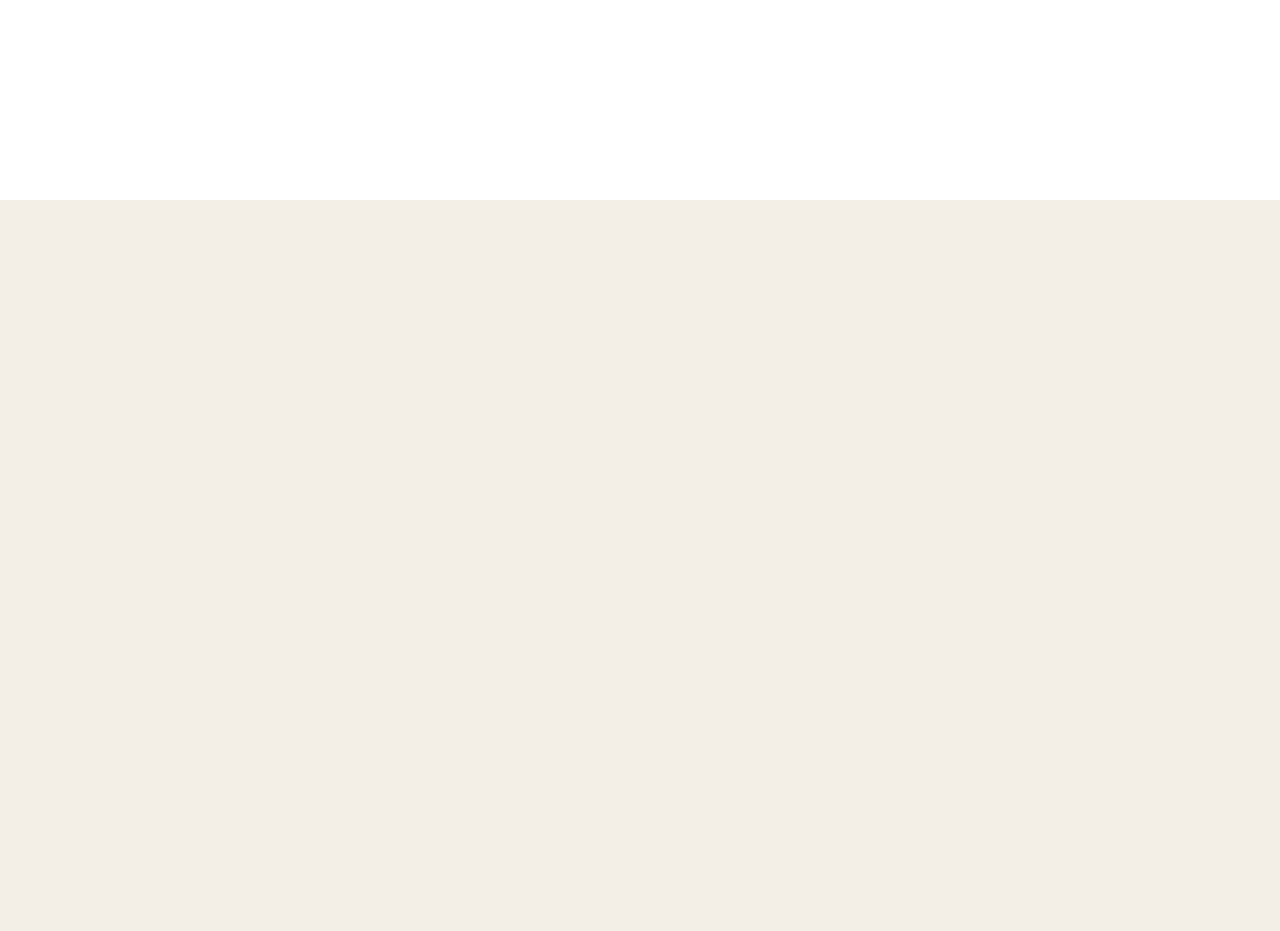
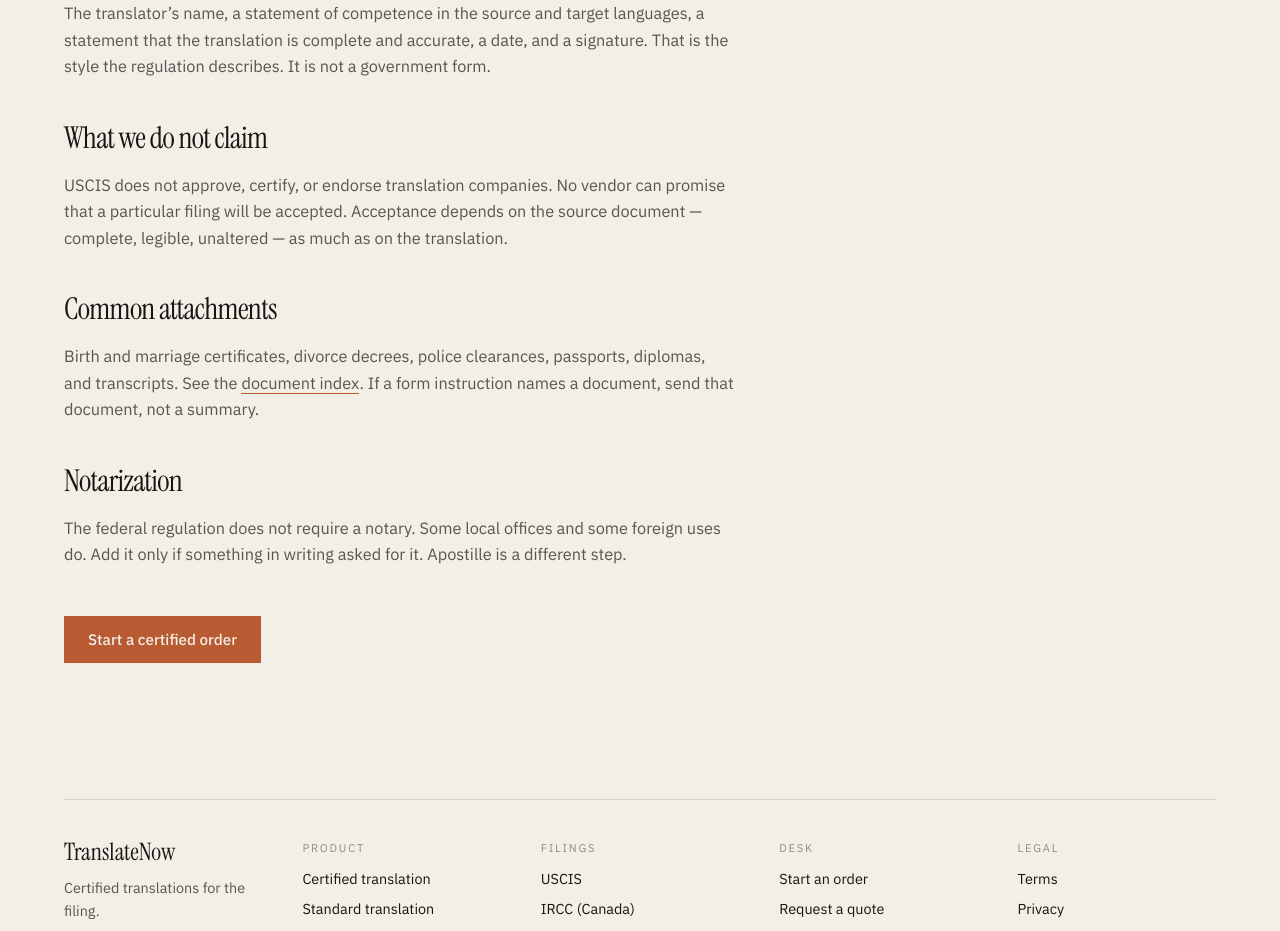
Before and after one commit to pearsonownz1/translatenow-web, a Next.js app: page /uscis in a window 1280 px wide. Before the commit this address had no page. Shown: the part 600-1531 px from the top of the page. Before the commit the page ends 800 px from the top, so only its background shows below. Built offline with nearby package versions, Linux system fonts and the light colour scheme.

Commit message:
Add certified translation, languages, and USCIS pages

```diff
--- /dev/null
+++ b/app/(site)/certified-translation/page.tsx
@@ -0,0 +1,65 @@
+import type { Metadata } from "next";
+import Link from "next/link";
+import { Cta } from "@/components/cta";
+import { PageShell } from "@/components/page-shell";
+import { TIERS, formatUsd } from "@/lib/pricing";
+
+export const metadata: Metadata = {
+  title: "Certified translation",
+  description:
+    "Human translation plus a signed accuracy statement for USCIS, courts, and schools. Three tiers. A page is 250 words.",
+};
+
+export default function CertifiedPage() {
+  return (
+    <PageShell
+      kicker="Certified"
+      title="A translation with a statement."
+      lede="The PDF includes the English (or target) text and a signed certification that the translator is competent in both languages and that the translation is complete and accurate."
+    >
+      <div className="mt-16 max-w-2xl divide-y divide-hairline border-y border-hairline">
+        <section className="grid gap-4 py-10 md:grid-cols-2">
+          <h2 className="font-display text-3xl tracking-tight">
+            Who asks for it
+          </h2>
+          <p className="text-[1.02rem] leading-relaxed text-ink/70">
+            USCIS, many state courts, some vital-records offices, and schools
+            evaluating foreign credentials. If the instruction says
+            “certified translation,” this is the product.{" "}
+            <Link href="/uscis" className="copper-underline">
+              USCIS notes
+            </Link>
+          </p>
+        </section>
+        <section className="grid gap-4 py-10 md:grid-cols-2">
+          <h2 className="font-display text-3xl tracking-tight">Three tiers</h2>
+          <p className="text-[1.02rem] leading-relaxed text-ink/70">
+            Professional {formatUsd(TIERS.professional.price)} — civil
+            certificates. Detailed {formatUsd(TIERS.detailed.price)} — longer
+            records. Expert {formatUsd(TIERS.expert.price)} — legal and
+            technical. Same statement on all three.{" "}
+            <Link href="/pricing" className="copper-underline">
+              Pricing
+            </Link>
+          </p>
+        </section>
+        <section className="grid gap-4 py-10 md:grid-cols-2">
+          <h2 className="font-display text-3xl tracking-tight">
+            What it is not
+          </h2>
+          <p className="text-[1.02rem] leading-relaxed text-ink/70">
+            Not a government stamp. Not an apostille unless you add one. Not
+            legal advice. USCIS does not endorse vendors. Acceptance depends
+            on the source as well as the translation.
+          </p>
+        </section>
+      </div>
+      <div className="mt-12 flex flex-wrap gap-6">
+        <Cta href="/order">Start an order</Cta>
+        <Link href="/standard-translation" className="self-center copper-underline">
+          Need standard instead
+        </Link>
+      </div>
+    </PageShell>
+  );
+}
--- /dev/null
+++ b/app/(site)/languages/page.tsx
@@ -0,0 +1,46 @@
+import type { Metadata } from "next";
+import Link from "next/link";
+import { Cta } from "@/components/cta";
+import { PageShell } from "@/components/page-shell";
+import { LANGUAGES } from "@/lib/languages";
+
+export const metadata: Metadata = {
+  title: "Languages",
+  description: `TranslateNow handles ${LANGUAGES.length} language names as source or target. Most US filings go into English.`,
+};
+
+export default function LanguagesPage() {
+  return (
+    <PageShell
+      kicker="Languages"
+      title={`${LANGUAGES.length} names on the list.`}
+      lede="Common civil and court pairs. Source or target. If a language is not listed, write it on the quote form — do not invent a pair in checkout."
+    >
+      <p className="mt-8 max-w-md text-[0.95rem] text-ink/60">
+        English is included. Most USCIS packets need a foreign-language source
+        into English.
+      </p>
+      <ul className="mt-12 columns-2 gap-x-10 sm:columns-3 md:columns-4">
+        {LANGUAGES.map((lang) => (
+          <li
+            key={lang}
+            className="break-inside-avoid border-b border-hairline py-2 text-[0.95rem]"
+          >
+            {lang}
+          </li>
+        ))}
+      </ul>
+      <p className="mt-10 max-w-md text-[0.95rem] leading-relaxed text-ink/60">
+        Pair availability depends on the document, not just the language. A
+        handwritten rural register is slower than a typed municipal form.{" "}
+        <Link href="/quote" className="copper-underline">
+          Ask first
+        </Link>{" "}
+        if the scan is poor.
+      </p>
+      <div className="mt-10">
+        <Cta href="/order">Start an order</Cta>
+      </div>
+    </PageShell>
+  );
+}
--- /dev/null
+++ b/app/(site)/uscis/page.tsx
@@ -0,0 +1,71 @@
+import type { Metadata } from "next";
+import Link from "next/link";
+import { Cta } from "@/components/cta";
+import { PageShell } from "@/components/page-shell";
+
+export const metadata: Metadata = {
+  title: "USCIS translations",
+  description:
+    "Translations include a signed accuracy statement intended to meet 8 CFR 103.2(b)(3) style requirements. USCIS does not endorse vendors.",
+};
+
+export default function UscisPage() {
+  return (
+    <PageShell
+      kicker="USCIS"
+      title="The regulation is 8 CFR 103.2(b)(3)."
+      lede="It asks for a full English translation of any foreign-language document submitted, and a certification that the translator is competent and that the translation is complete and accurate."
+      wide
+    >
+      <div className="mt-16 max-w-2xl space-y-10">
+        <section>
+          <h2 className="font-display text-3xl tracking-tight">
+            What we put on the statement
+          </h2>
+          <p className="mt-4 text-[1.02rem] leading-relaxed text-ink/70">
+            The translator’s name, a statement of competence in the source and
+            target languages, a statement that the translation is complete and
+            accurate, a date, and a signature. That is the style the
+            regulation describes. It is not a government form.
+          </p>
+        </section>
+        <section>
+          <h2 className="font-display text-3xl tracking-tight">
+            What we do not claim
+          </h2>
+          <p className="mt-4 text-[1.02rem] leading-relaxed text-ink/70">
+            USCIS does not approve, certify, or endorse translation companies.
+            No vendor can promise that a particular filing will be accepted.
+            Acceptance depends on the source document — complete, legible,
+            unaltered — as much as on the translation.
+          </p>
+        </section>
+        <section>
+          <h2 className="font-display text-3xl tracking-tight">
+            Common attachments
+          </h2>
+          <p className="mt-4 text-[1.02rem] leading-relaxed text-ink/70">
+            Birth and marriage certificates, divorce decrees, police
+            clearances, passports, diplomas, and transcripts. See the{" "}
+            <Link href="/documents" className="copper-underline">
+              document index
+            </Link>
+            . If a form instruction names a document, send that document, not a
+            summary.
+          </p>
+        </section>
+        <section>
+          <h2 className="font-display text-3xl tracking-tight">Notarization</h2>
+          <p className="mt-4 text-[1.02rem] leading-relaxed text-ink/70">
+            The federal regulation does not require a notary. Some local
+            offices and some foreign uses do. Add it only if something in
+            writing asked for it. Apostille is a different step.
+          </p>
+        </section>
+      </div>
+      <div className="mt-12">
+        <Cta href="/order">Start a certified order</Cta>
+      </div>
+    </PageShell>
+  );
+}
```
